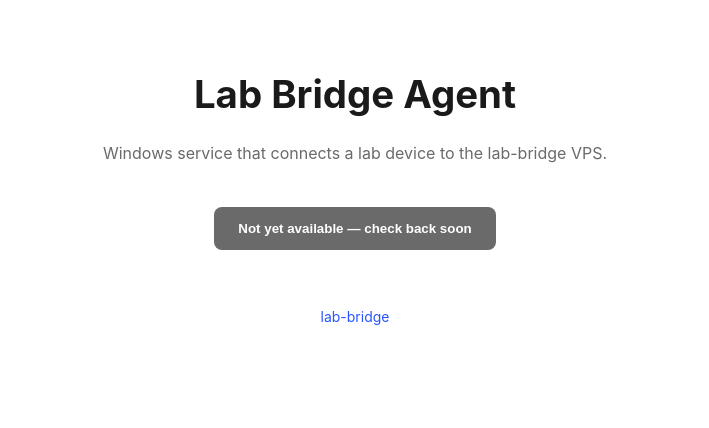
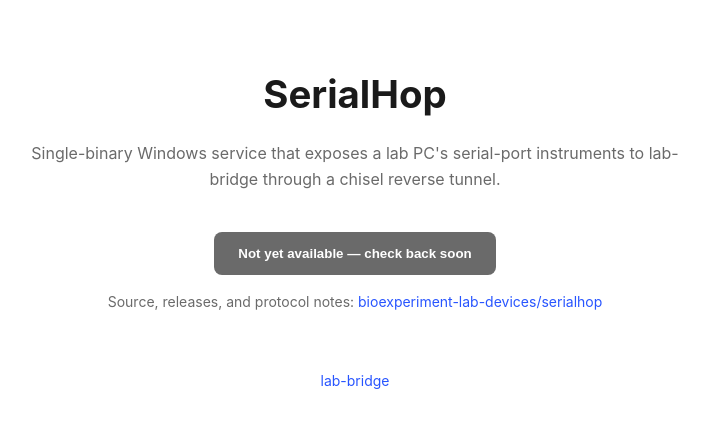
Before and after one commit to bioexperiment-lab-devices/lab-bridge, a FastAPI app: template compose/siteapp/app/templates/agent.html in a window 1280 px wide. Shown: the part 55-483 px from the top of the page, without its empty margins (285-994 px from the left). Run offline with FastAPI, Linux system fonts and the light colour scheme; the template is opened without the code that fills it, so the values that code supplies are empty; parts of the project's set-up code (start-up, migrations or seed data) failed here and were passed over.

Commit message:
feat(siteapp): rebrand /download/agent as SerialHop
The agent is upstream-named SerialHop (bioexperiment-lab-devices/serialhop),
not "Lab Bridge Agent". Update the page title, hero heading, and lede to
match, link the GitHub source under the download button, and rename the
served Content-Disposition filename + warning copy to the upstream
artifact convention SerialHop-vX.Y.Z.exe.

Co-Authored-By: Claude Opus 4.7 (1M context) <noreply@anthropic.com>

```diff
--- a/compose/siteapp/app/agent.py
+++ b/compose/siteapp/app/agent.py
@@ -103,7 +103,7 @@ def make_router(settings: Settings) -> APIRouter:
         return FileResponse(
             path,
             media_type="application/octet-stream",
-            filename=f"lab-bridge-agent-{info.version}.exe",
+            filename=f"SerialHop-v{info.version}.exe",
             headers={"Cache-Control": "no-store"},
         )
 
--- a/compose/siteapp/app/static/site.css
+++ b/compose/siteapp/app/static/site.css
@@ -148,6 +148,7 @@ footer { color: var(--muted); padding: 32px; text-align: center; font-size: 14px
 .agent-hero .lede { color: var(--muted); }
 .download-button { display: inline-block; margin-top: 24px; padding: 14px 24px; background: var(--accent); color: #fff; border-radius: 8px; font-weight: 600; border: 0; cursor: pointer; }
 .download-button:disabled { background: var(--muted); cursor: not-allowed; }
+.agent-source { color: var(--muted); font-size: 14px; margin: 16px 0 0; }
 .agent-body { max-width: var(--max-prose); margin: 0 auto; padding: 24px; }
 
 .agent-notice { max-width: var(--max-prose); margin: 24px auto 0; padding: 0 24px; }
--- a/compose/siteapp/app/templates/agent.html
+++ b/compose/siteapp/app/templates/agent.html
@@ -1,5 +1,5 @@
 {% extends "base.html" %}
-{% block title %}Lab Bridge Agent{% endblock %}
+{% block title %}SerialHop agent{% endblock %}
 {% block topbar_right %}
   {% if ru_exists %}
     <span class="lang-toggle">
@@ -10,8 +10,11 @@
 {% endblock %}
 {% block main %}
 <section class="agent-hero">
-  <h1>Lab Bridge Agent</h1>
-  <p class="lede">Windows service that connects a lab device to the lab-bridge VPS.</p>
+  <h1>SerialHop</h1>
+  <p class="lede">
+    Single-binary Windows service that exposes a lab PC's serial-port
+    instruments to lab-bridge through a chisel reverse tunnel.
+  </p>
   {% if info %}
     <a class="download-button"
        href="/download/agent/windows/agent.exe">
@@ -20,6 +23,10 @@
   {% else %}
     <button class="download-button" disabled>Not yet available — check back soon</button>
   {% endif %}
+  <p class="agent-source">
+    Source, releases, and protocol notes:
+    <a href="https://github.com/bioexperiment-lab-devices/serialhop">bioexperiment-lab-devices/serialhop</a>
+  </p>
 </section>
 
 {% if info %}
@@ -39,7 +46,7 @@
     <ol>
       <li>Откройте список загрузок (<code>Ctrl</code>+<code>J</code>).</li>
       <li>
-        Найдите <code>lab-bridge-agent-{{ info.version }}.exe</code>,
+        Найдите <code>SerialHop-v{{ info.version }}.exe</code>,
         нажмите <code>⋯</code> (или правой кнопкой) и выберите
         <strong>Сохранить</strong> / <strong>Keep</strong>.
       </li>
@@ -82,7 +89,7 @@
     <ol>
       <li>Open the downloads list (<code>Ctrl</code>+<code>J</code>).</li>
       <li>
-        Find <code>lab-bridge-agent-{{ info.version }}.exe</code>,
+        Find <code>SerialHop-v{{ info.version }}.exe</code>,
         click the <code>⋯</code> menu (or right-click) and choose
         <strong>Keep</strong>.
       </li>
```
Also changed, not shown: compose/siteapp/tests/test_routes_agent.py (+1 -1 lines).
